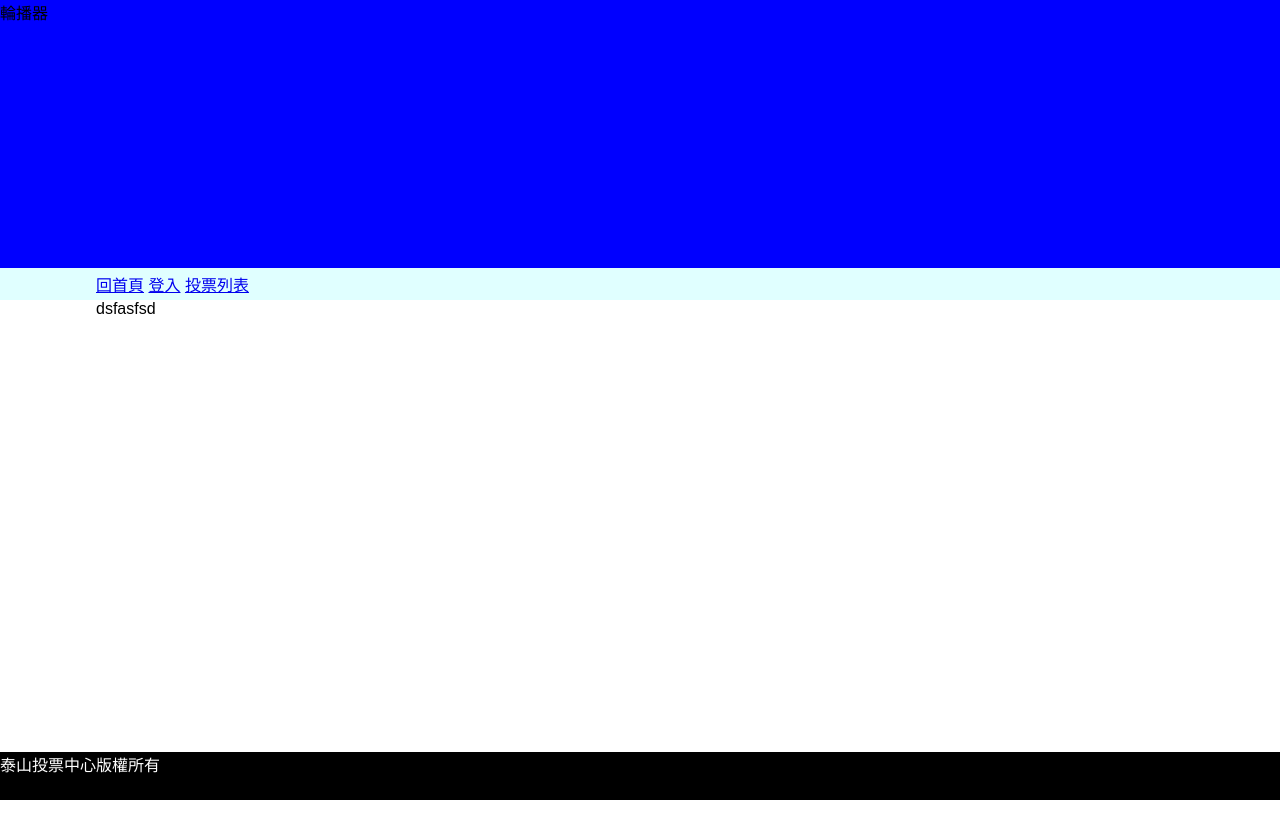
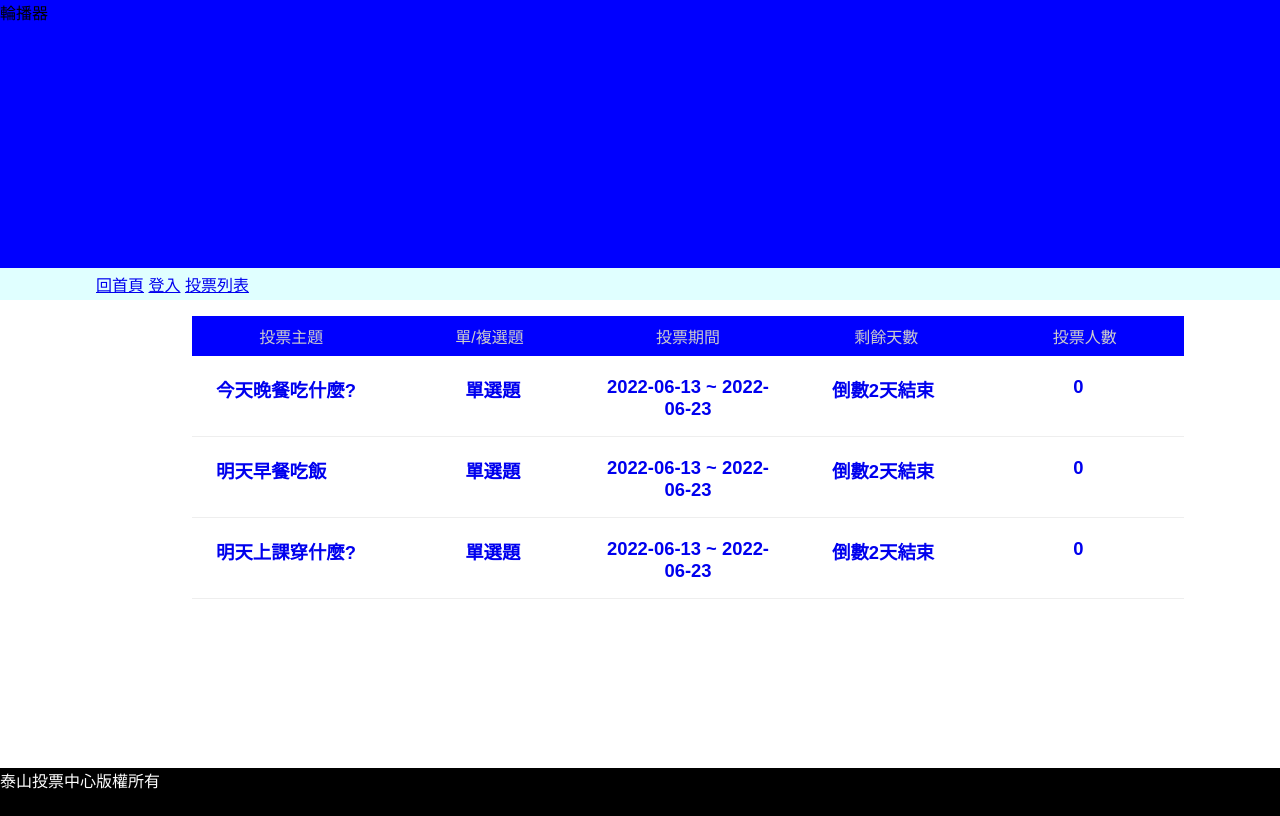
Before and after one commit to mackliu/11101-vote, a PHP site: page / in a window 1280 px wide. Run offline with PHP 8.4, Linux system fonts and the light colour scheme; data comes from the database, SQL or seed files in the repository.

Commit message:
在首頁顯示投票列表，並增加連結可以前往投票頁面

```diff
--- a/back/add_vote.php
+++ b/back/add_vote.php
@@ -1,4 +1,4 @@
-<form action="../api/add_vote.php" method="post">
+<form action="./api/add_vote.php" method="post">
     <div>
         <label for="subject">投票主題：</label>
         <input type="text" name="subject" id="subject">
--- a/css/front.css
+++ b/css/front.css
@@ -3,3 +3,39 @@
     min-height:calc(100vh - 300px - 3rem );
 
 }
+.list{
+    margin:1rem 0 1rem 6rem;
+}
+.list-header{
+    display:flex;
+    justify-content: space-evenly;
+    text-align: center;
+
+}
+.list a{
+    text-decoration: none;
+}
+.list-header div{
+    width:calc(100% / 5);
+    padding:0.5rem 1rem;
+    background:blue;
+    color:#ccc;
+}
+.list-items div{
+    width:calc(100% / 5);
+    padding:0.5rem 1rem;
+}
+
+.list-items{
+    display:flex;
+    justify-content: space-evenly;
+    padding:0.5rem;
+    margin:0.25rem 0;
+    border-bottom:1px solid #eee;
+    font-weight: bold;
+    font-size:1.15rem;
+}
+.list-items:hover{
+    background-color: rgb(216, 255, 237);
+    cursor: pointer;
+}
--- /dev/null
+++ b/front/vote_list.php
@@ -0,0 +1,46 @@
+<div>
+        <ul class='list'>
+            <li class='list-header'>
+                <div>投票主題</div>
+                <div>單/複選題</div>
+                <div>投票期間</div>
+                <div>剩餘天數</div>
+                <div>投票人數</div>
+            </li>
+        <?php
+            //使用all()函式來取得資料表subjects中的所有資料，請參考base.php中的函式all($table,...$arg)
+            $subjects=all('subjects');
+
+            //使用迴圈將每一筆資料的內容顯示在畫面上
+            foreach($subjects as $subject){
+                echo "<a href='?do=vote&id={$subject['id']}'>";
+                echo "<li class='list-items'>";
+                echo "<div>{$subject['subject']}</div>";
+                if($subject['multiple']==0){
+                    echo "<div class='text-center'>單選題</div>";
+                }else{
+                    echo "<div class='text-center'>複選題</div>";
+                }
+                echo "<div class='text-center'>";
+                echo $subject['start']. " ~ ".$subject['end'];
+                echo "</div>";
+                echo "<div class='text-center'>";
+                    $today=strtotime("now");
+                    $end=strtotime($subject['end']);
+                    if(($end-$today)>0){
+                        $remain=floor(($end-$today)/(60*60*24));
+                        echo "倒數".$remain."天結束";
+                    }else{
+                        echo "<span style='color:grey'>投票已結束</span>";
+                    }
+
+                echo "</div>";
+                echo "<div class='text-center'>{$subject['total']}</div>";
+                echo "</li>";
+                echo "</a>";
+            }
+
+        ?>
+        </ul>
+
+    </div>
--- a/index.php
+++ b/index.php
@@ -1,3 +1,4 @@
+<?php include_once "./api/base.php";?>
 <!DOCTYPE html>
 <html lang="en">
 <head>
@@ -15,10 +16,19 @@
           include "./layout/header.php";
           include "./layout/front_nav.php";
     ?>
-
 </div>
 <div id="container">
-    dsfasfsd
+<?php
+if(isset($_GET['do'])){
+    $file='./front/'.$_GET['do'].".php";
+}
+if(isset($file) && file_exists($file)){
+    include $file;
+}else{
+    include "./front/vote_list.php";
+}
+?>
+</div>
 </div>
 <div>
     <?php include "./layout/footer.php";?>
```
Also changed, not shown: front/vote.php (added, +10 -0 lines).
